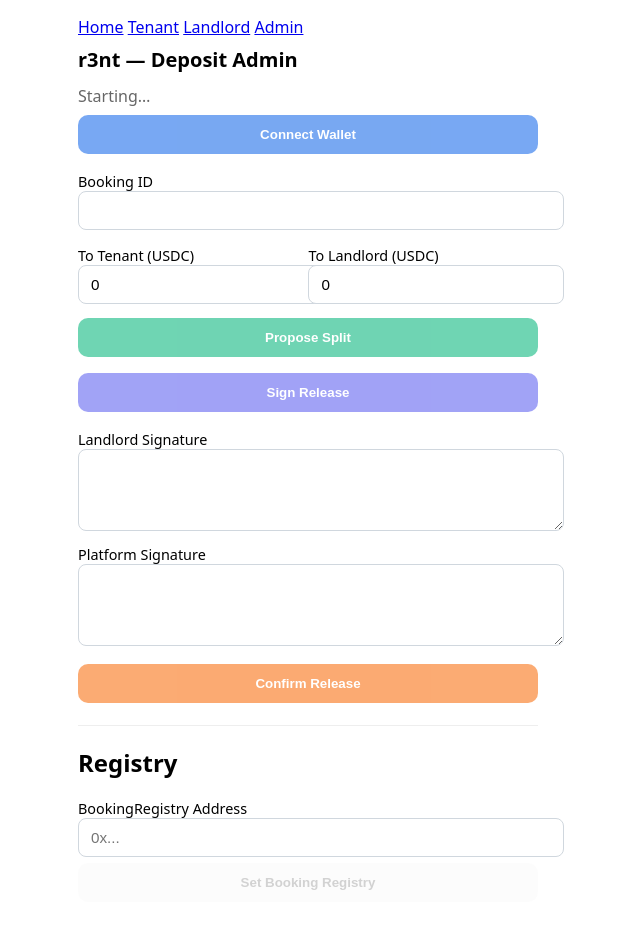
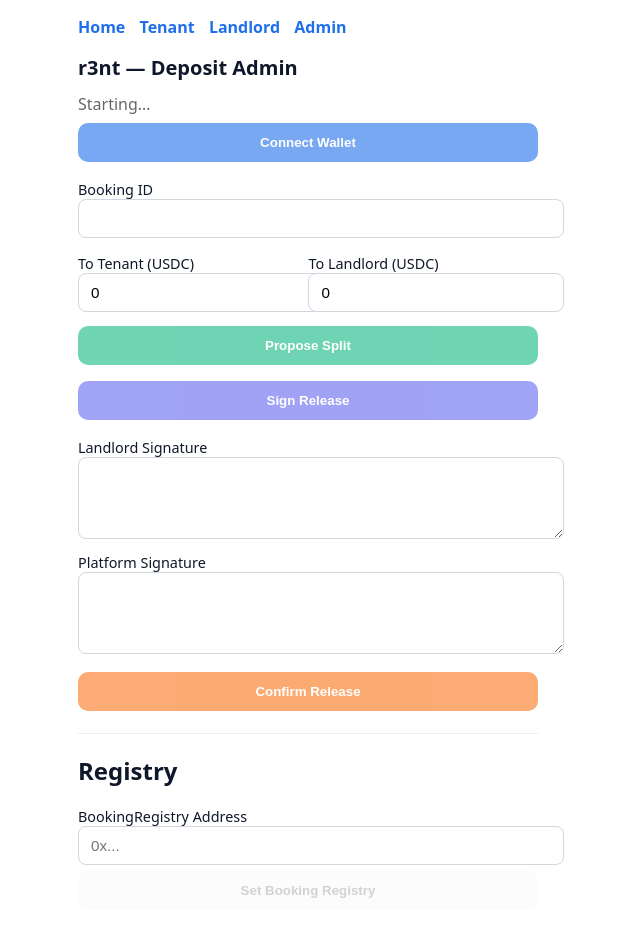
Before and after one commit to NP-Vincent/r3nt, a plain HTML site: page admin.html in a window 1280 px wide. Shown: the whole page, without its empty margins (332-972 px from the left). Drawn offline with nearby package versions, Linux system fonts and the light colour scheme.

Commit message:
style: unify page styling

```diff
--- a/admin.html
+++ b/admin.html
@@ -5,7 +5,8 @@
   <meta name="viewport" content="width=device-width,initial-scale=1" />
   <title>r3nt — Admin</title>
   <style>
-    body { font-family: system-ui, -apple-system, Segoe UI, Roboto, Helvetica, Arial, sans-serif; max-width: 460px; margin: 0 auto; padding: 16px 16px 40px; }
+    :root { --fg:#0f172a; --bg:#ffffff; }
+    body { font-family: system-ui, -apple-system, Segoe UI, Roboto, Helvetica, Arial, sans-serif; max-width: 460px; margin: 0 auto; padding: 16px 16px 40px; background: var(--bg); color: var(--fg); }
     h1 { font-size: 1.25rem; margin: 8px 0 12px; }
     .row { display: flex; gap: 10px; }
     label { display: block; font-size: .9rem; margin: 10px 0 6px; }
@@ -20,6 +21,8 @@
     #status { min-height:22px; margin-top:10px; font-size:.95rem; color:#444; }
     .muted { color:#666; }
     .divider { height:1px; background:#eee; margin:14px 0; }
+    nav { margin-bottom:16px; }
+    nav a { margin-right:10px; color:#1f6feb; text-decoration:none; font-weight:600; }
   </style>
 </head>
 <body>
```
Also changed, not shown: index.html (+2 -2 lines), tenant.html (+1 -1 lines).
